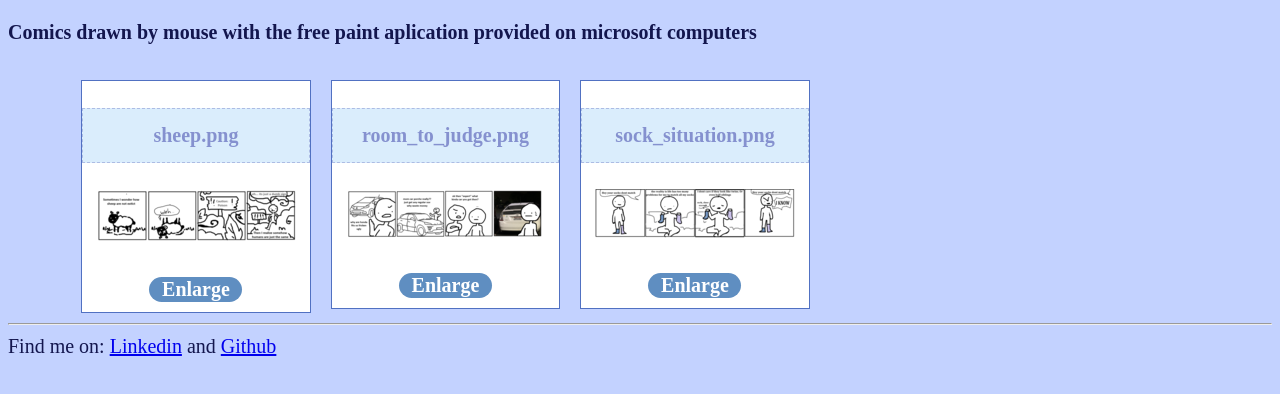
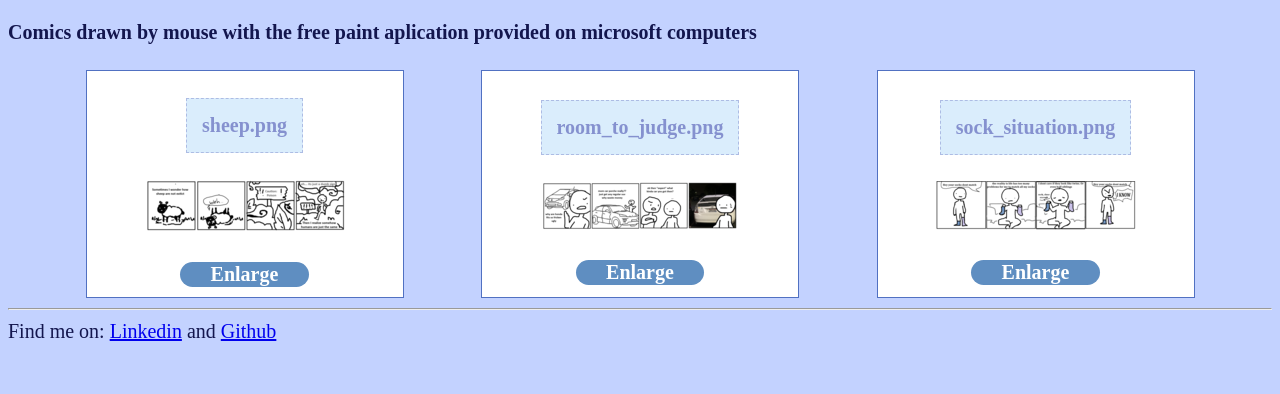
Before and after one commit to LeatheG/LeatheG.github.io, a plain HTML site: page example_portfolio/web 6/experience.html in a window 1280 px wide. Shown: the part 192-586 px from the top of the page. Drawn offline with Linux system fonts and the light colour scheme.

Commit message:
Update stylesExp.css

```diff
--- a/example_portfolio/web 6/css/stylesExp.css
+++ b/example_portfolio/web 6/css/stylesExp.css
@@ -1,15 +1,24 @@
 .projectExamples {
-    width: 90%;
-    margin: 0 auto;
+    display: flex;
+    flex-wrap: wrap;
+    justify-content: space-evenly;
+    /* width: 90%;
+    margin: 0 auto;*/
 }
 
 .projectBox {
+    display: flex;
+    flex-direction: column;
+    align-items: center;
+    justify-content: center;
     background: #FFFFFF;
     border: 1px solid #5171c2;
+    width: 25%;
+    /*
     float: left;
-    margin: 10px;
+    margin: 10px;flex-wrap: wrap;
     text-align: center;
-    width: 20%;
+    width: 20%;*/
 }
 
 .projectBox h4.semester {
```
